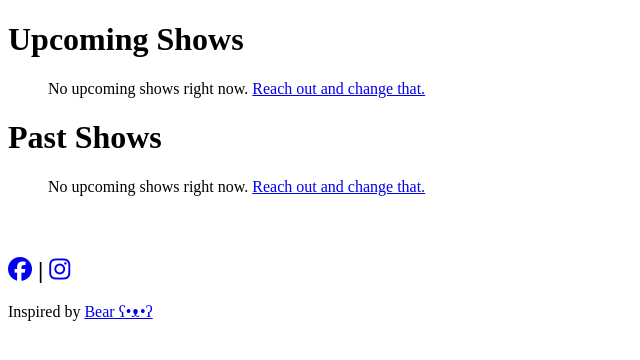
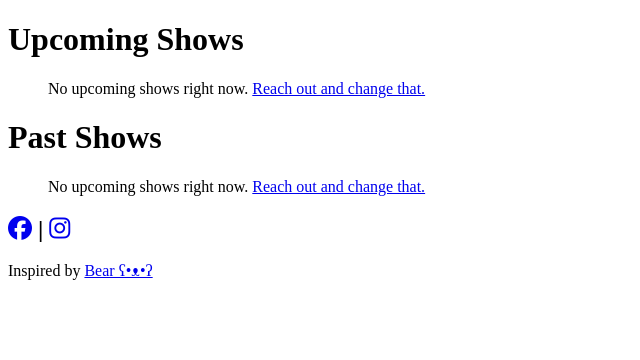
Before and after one commit to alexrkaufman/alexkaufman.live, a Flask app: page /shows/ in a window 1280 px wide. Shown: the part 98-458 px from the top of the page, without its empty margins (0-640 px from the left). Run offline with Flask 3, Linux system fonts and the light colour scheme; data that the repository does not hold is empty; some libraries are stand-ins or nearby versions.

Commit message:
removing unnecessary style on footer

```diff
--- a/alexkaufmanlive/templates/base.jinja2
+++ b/alexkaufmanlive/templates/base.jinja2
@@ -42,7 +42,7 @@
             {{ content }}
         {% endblock %}
     </main>
-    <footer style="padding:25px 0;">
+    <footer>
         {% block footer %}
 
 
```
